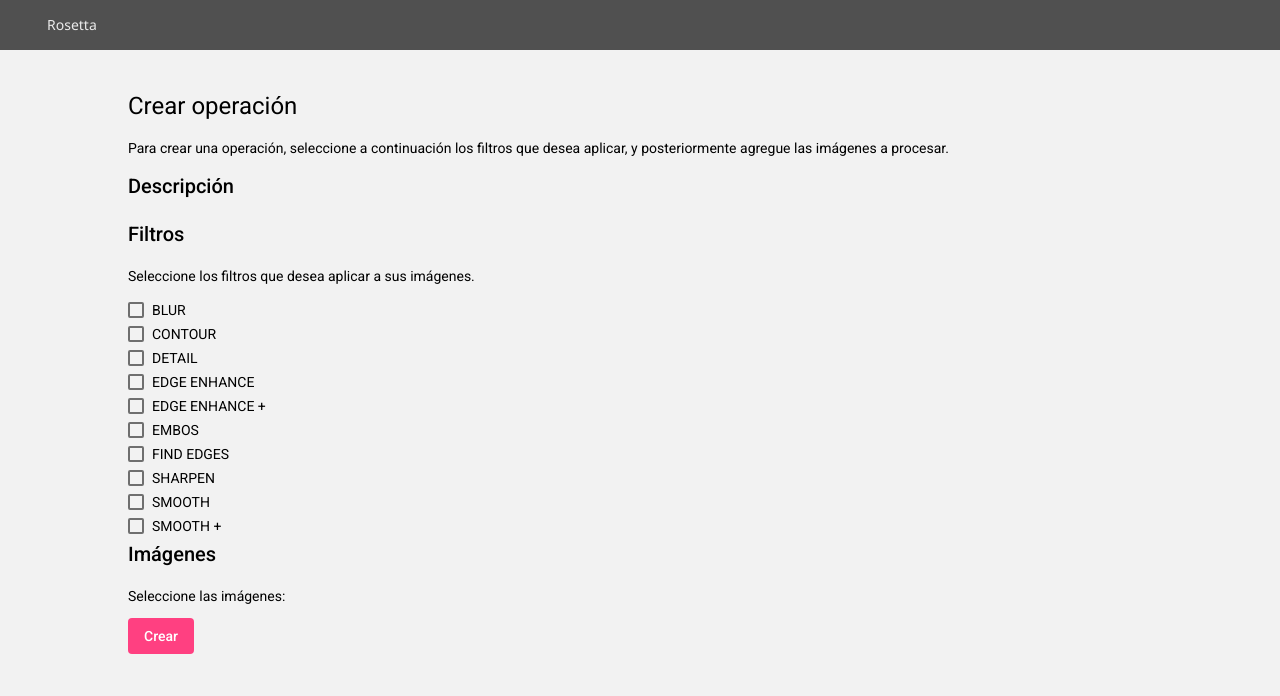
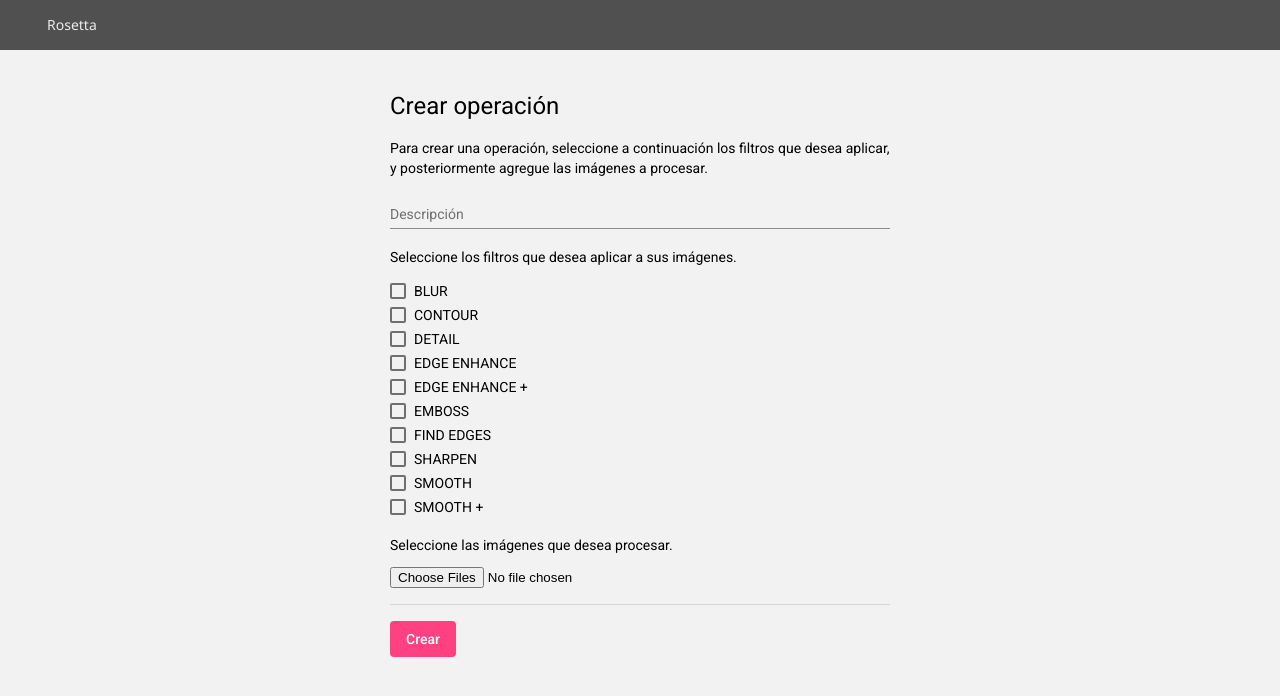
Before and after one commit to migueladanrm/Rosetta, an Angular app in the folder webapp/: page /create-operation in a window 1280 px wide. Shown: the top 696 px of the page. Built offline with nearby package versions, Linux system fonts and the light colour scheme.

Commit message:
webapp: create operations

```diff
--- a/webapp/src/app/create-operation/create-operation.component.html
+++ b/webapp/src/app/create-operation/create-operation.component.html
@@ -1,32 +1,58 @@
-<div style="margin-left: 10vw; margin-right: 10vw;padding-top: 5vh;">
+<div style="margin-left: 10vw; margin-right: 10vw; padding-top: 5vh">
+  <form
+    [formGroup]="form"
+    (ngSubmit)="onSubmit()"
+    class="main-form"
+    style="margin: auto"
+  >
+    <!--
+    method="post"
+    enctype="multipart/form-data"-->
     <h1>Crear operación</h1>
     <p>
       Para crear una operación, seleccione a continuación los filtros que desea
       aplicar, y posteriormente agregue las imágenes a procesar.
     </p>
-<h2>Descripción</h2>
-<!-- <mat-form-field class="example-full-width">
-  <mat-label>Introdúzca una descripción del lote de imágenes</mat-label>
-  <textarea matInput placeholder="Ex. It makes me feel..."></textarea>
-</mat-form-field> -->
 
-  <h2>Filtros</h2>
+    <mat-form-field class="example-full-width">
+      <mat-label>Descripción</mat-label>
+      <input matInput [formControl]="form.get('description')" />
+    </mat-form-field>
+
     <p>Seleccione los filtros que desea aplicar a sus imágenes.</p>
     <div style="display: flex; flex-direction: column">
-    <mat-checkbox>BLUR</mat-checkbox>
-    <mat-checkbox>CONTOUR</mat-checkbox>
-    <mat-checkbox>DETAIL</mat-checkbox>
-    <mat-checkbox>EDGE ENHANCE</mat-checkbox>
-    <mat-checkbox>EDGE ENHANCE + </mat-checkbox>
-    <mat-checkbox>EMBOS</mat-checkbox>
-    <mat-checkbox>FIND EDGES</mat-checkbox>
-    <mat-checkbox>SHARPEN</mat-checkbox>
-    <mat-checkbox>SMOOTH</mat-checkbox>
-    <mat-checkbox>SMOOTH + </mat-checkbox>
+      <mat-checkbox [formControl]="form.get('fBlur')">BLUR</mat-checkbox>
+      <mat-checkbox [formControl]="form.get('fContour')">CONTOUR</mat-checkbox>
+      <mat-checkbox [formControl]="form.get('fDetail')">DETAIL</mat-checkbox>
+      <mat-checkbox [formControl]="form.get('fEdgeEnhance')">EDGE ENHANCE</mat-checkbox>
+      <mat-checkbox [formControl]="form.get('fEdgeEnhancePlus')">EDGE ENHANCE + </mat-checkbox>
+      <mat-checkbox [formControl]="form.get('fEmboss')">EMBOSS</mat-checkbox>
+      <mat-checkbox [formControl]="form.get('fFindEdges')">FIND EDGES</mat-checkbox>
+      <mat-checkbox [formControl]="form.get('fSharpen')">SHARPEN</mat-checkbox>
+      <mat-checkbox [formControl]="form.get('fSmooth')">SMOOTH</mat-checkbox>
+      <mat-checkbox [formControl]="form.get('fSmoothPlus')">SMOOTH + </mat-checkbox>
     </div>
 
-  <h2>Imágenes</h2>
-  <p>Seleccione las imágenes:</p>
+    <p style="margin-top: 16px">Seleccione las imágenes que desea procesar.</p>
 
-  <button mat-flat-button color="accent">Crear</button>
+    <div style="display: flex; flex-direction: column"></div>
+    <input
+      id="files"
+      type="file"
+      multiple
+      style="margin-bottom: 16px"
+      accept="image/jpeg"
+      (change)="onFileSelected($event.target)"
+    />
+    <mat-divider></mat-divider>
+
+    <button
+      mat-flat-button
+      color="accent"
+      style="margin-top: 16px"
+      type="submit"
+    >
+      Crear
+    </button>
+  </form>
 </div>
--- a/webapp/src/app/create-operation/create-operation.component.scss
+++ b/webapp/src/app/create-operation/create-operation.component.scss
@@ -0,0 +1,13 @@
+.main-form {
+  min-width: 150px;
+  max-width: 500px;
+  width: 100%;
+}
+
+.example-full-width {
+  width: 100%;
+}
+
+td {
+  padding-right: 8px;
+}
--- a/webapp/src/app/create-operation/create-operation.component.ts
+++ b/webapp/src/app/create-operation/create-operation.component.ts
@@ -1,15 +1,87 @@
+import { HttpClient } from '@angular/common/http';
 import { Component, OnInit } from '@angular/core';
+import { FormBuilder, FormControl, FormGroup } from '@angular/forms';
+import { environment } from 'src/environments/environment';
 
 @Component({
   selector: 'app-create-operation',
   templateUrl: './create-operation.component.html',
-  styleUrls: ['./create-operation.component.scss']
+  styleUrls: ['./create-operation.component.scss'],
 })
 export class CreateOperationComponent implements OnInit {
+  files: File[];
+  form: FormGroup;
 
-  constructor() { }
+  constructor(private formBuilder: FormBuilder, private http: HttpClient) {}
 
   ngOnInit(): void {
+    this.form = this.formBuilder.group({
+      images: [],
+      description: new FormControl(''),
+      fBlur: new FormControl(false),
+      fContour: new FormControl(false),
+      fDetail: new FormControl(false),
+      fEdgeEnhance: new FormControl(false),
+      fEdgeEnhancePlus: new FormControl(false),
+      fEmboss: new FormControl(false),
+      fFindEdges: new FormControl(false),
+      fSharpen: new FormControl(false),
+      fSmooth: new FormControl(false),
+      fSmoothPlus: new FormControl(false),
+    });
   }
 
+  onFileSelected(event: { files: File[] }) {
+    this.files = event.files;
+  }
+
+  public async buildRequest() {
+    let fd = new FormData();
+
+    for (let f of this.files) {
+      fd.append('images', f, f.name);
+    }
+
+    console.log(fd);
+  }
+
+  onSubmit() {
+    const filters = [];
+
+    if (this.form.get('fBlur').value) filters.push('blur');
+    if (this.form.get('fContour').value) filters.push('contour');
+    if (this.form.get('fDetail').value) filters.push('detail');
+    if (this.form.get('fEdgeEnhance').value) filters.push('edge_enhance');
+    if (this.form.get('fEdgeEnhancePlus').value)
+      filters.push('edge_enhance_plus');
+    if (this.form.get('fEmboss').value) filters.push('emboss');
+    if (this.form.get('fFindEdges').value) filters.push('find_edges');
+    if (this.form.get('fSharpen').value) filters.push('sharpen');
+    if (this.form.get('fSmooth').value) filters.push('smooth');
+    if (this.form.get('fSmoothPlus').value) filters.push('smooth_plus');
+
+    const fd = new FormData();
+    fd.append(
+      'settings',
+      JSON.stringify({
+        description: this.form.get('description').value,
+        filters: filters,
+      })
+    );
+
+    for (let f of this.files) {
+      fd.append('images', f, f.name);
+    }
+
+    this.http
+      .post<any>(`${environment.serverBaseUrl}/operations/create`, fd)
+      .subscribe(
+        (res) => console.log(res),
+        (err) => console.log(err)
+      );
+  }
+
+  showSendingDialog() {
+
+  }
 }
--- a/webapp/src/app/home/home.component.html
+++ b/webapp/src/app/home/home.component.html
@@ -21,7 +21,7 @@
     >
       <div>
         <div style="margin: auto; width: 96px; margin-bottom: 24px">
-          <mat-icon aria-hidden="false" style="font-size: 96px"
+          <mat-icon aria-hidden="false" style="font-size: 96px" color="accent"
             >create_new_folder</mat-icon
           >
         </div>
@@ -41,7 +41,7 @@
     >
       <div>
         <div style="margin: auto; width: 96px; margin-bottom: 24px">
-          <mat-icon aria-hidden="false" style="font-size: 96px"
+          <mat-icon aria-hidden="false" style="font-size: 96px" color="accent"
             >folder</mat-icon
           >
         </div>
@@ -61,7 +61,7 @@
     >
       <div>
         <div style="margin: auto; width: 96px; margin-bottom: 24px">
-          <mat-icon aria-hidden="false" style="font-size: 96px"
+          <mat-icon aria-hidden="false" style="font-size: 96px" color="accent"
             >history</mat-icon
           >
         </div>
--- a/webapp/src/environments/environment.prod.ts
+++ b/webapp/src/environments/environment.prod.ts
@@ -1,3 +1,4 @@
 export const environment = {
-  production: true
+  production: true,
+  serverBaseUrl: 'http://core.blackxells.com:7710',
 };
--- a/webapp/src/environments/environment.ts
+++ b/webapp/src/environments/environment.ts
@@ -3,7 +3,8 @@
 // The list of file replacements can be found in `angular.json`.
 
 export const environment = {
-  production: false
+  production: false,
+  serverBaseUrl: 'http://core.blackxells.com:7710',
 };
 
 /*
```
Also changed, not shown: webapp/src/app/app.module.ts (+19 -3 lines), webapp/src/app/operations.service.ts (added, +10 -0 lines), 1 other file (tests, documents, lock files or other folders). Lines whose indentation alone changed are shown as unchanged.
